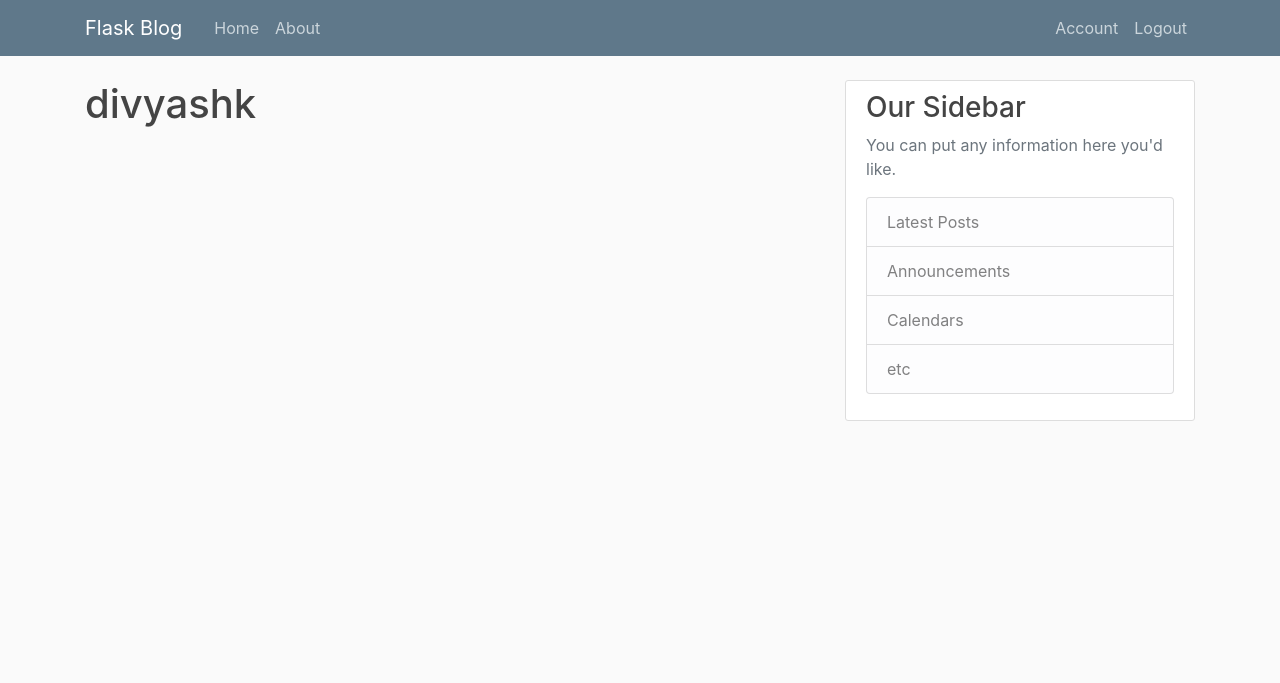
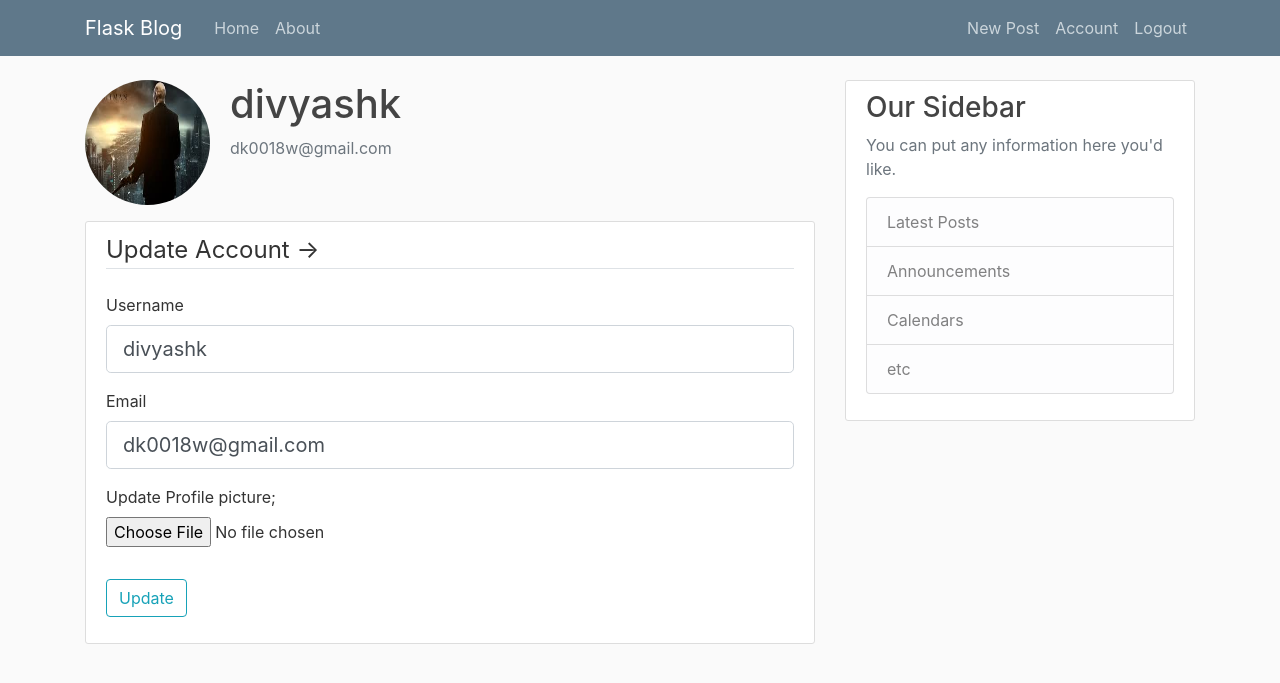
Before and after one commit to divyashk/Flask-Blogsite, a Flask app: page /account in a window 1280 px wide. Shown: the top 683 px of the page. Run offline with Flask 2, Linux system fonts and the light colour scheme; a user stored in the database is signed in; some libraries are stand-ins or nearby versions.

Commit message:
*added user profile picture *added user info update feature *added posting,updating and deleting posts

```diff
--- a/blogsite/flaskblog/forms.py
+++ b/blogsite/flaskblog/forms.py
@@ -1,7 +1,10 @@
 from flask_wtf import FlaskForm
-from wtforms import StringField,BooleanField, PasswordField, SubmitField
+from flask_login import current_user
+from wtforms import StringField,BooleanField, PasswordField, SubmitField, TextAreaField;
 from wtforms.validators import DataRequired, Email, EqualTo, Length, ValidationError
 from flaskblog.models import User;
+from flask_wtf.file import FileField, FileAllowed;
+
 
 class RegistrationForm( FlaskForm ):
     username = StringField('Username', validators = [DataRequired(), Length(min = 2, max = 20)]);
@@ -32,3 +35,28 @@ class LoginForm( FlaskForm ):
 
     remember = BooleanField('Remember me');
     submit = SubmitField('Login');
+
+class UpdateAccountForm( FlaskForm ):
+    username = StringField('Username', validators = [DataRequired(), Length(min = 2, max = 20)]);
+
+    email = StringField('Email', validators = [DataRequired(), Email()]);
+    picture =  FileField("Update Profile picture", validators=[FileAllowed(['jpg','png'])]);
+    submit = SubmitField('Update');
+
+    def validate_username(self, username):
+        if username.data != current_user.username:
+            user = User.query.filter_by(username = username.data).first();
+            if user:
+                raise ValidationError("User name already taken. Please try again!");
+
+    def validate_email(self, email):
+        if email.data != current_user.email:
+            email = User.query.filter_by(email = email.data).first();
+            if email:
+                raise ValidationError("Email already taken. Please try again!");
+
+class PostForm(FlaskForm):
+    title = StringField("Title", validators=[DataRequired()]);
+    content = TextAreaField("Content", validators=[DataRequired()]);
+
+    submit = SubmitField("Post")
--- a/blogsite/flaskblog/routes.py
+++ b/blogsite/flaskblog/routes.py
@@ -1,31 +1,20 @@
-from flask import render_template, request;
-from flask import url_for;
-from flask import flash, redirect;
+import os
+import secrets
+from PIL import Image
+from flask import render_template, url_for, flash, redirect, request, abort
+from flaskblog import app, db, bcrypt
+from flaskblog.forms import RegistrationForm, LoginForm, UpdateAccountForm, PostForm
 from flaskblog.models import User, Post
-from flaskblog import app, db, bcrypt;
-from flask_login import login_user, logout_user,current_user, login_required;
-
-from flaskblog.forms import RegistrationForm, LoginForm
+from flask_login import login_user, current_user, logout_user, login_required
 
 
-posts=[
-    {
-        'author':"User 1",
-        'title':"Blog Post 1",
-        'content':"First post Content",
-        'date_posted':"April 20, 2020"
-    },
-    {
-        'author':"User 2",
-        'title':"Blog Post 2",
-        'content':"Second Post content",
-        'date_posted':"April 21,2020"
-    }
-]
+
 
 
 @app.route("/")
+@app.route("/home")
 def home():
+    posts=Post.query.all();
     return render_template('home.html', title = "Home" ,posts = posts);
 
 @app.route("/about")
@@ -71,8 +60,86 @@ def logout():
     logout_user();
     return redirect(url_for("login"));
 
+def save_picture(form_picture):
+    random_hex = secrets.token_hex(8);
+    _, f_ext = os.path.splitext(form_picture.filename);
+    picture_fn = random_hex + f_ext
+    picture_path = os.path.join(app.root_path, 'static/profile-pic', picture_fn)
+    output_size = (200,200);
+    i = Image.open(form_picture);
+    i.thumbnail(output_size);
+    i.save(picture_path);
+    return picture_fn
 
-@app.route("/account")
+
+@app.route("/account",methods=['GET','POST'])
 @login_required
 def account():
-    return render_template('account.html', title="User Account");
+    form = UpdateAccountForm();
+    if form.validate_on_submit():
+        if form.picture.data:
+            picture_file = save_picture(form.picture.data);
+            current_user.image_file = picture_file;
+        current_user.username = form.username.data;
+        current_user.email = form.email.data;
+        db.session.commit();
+        flash("Your account has been updated!", "success");
+        return redirect(url_for("account"));
+    elif request.method == "GET":
+        form.username.data = current_user.username;
+        form.email.data = current_user.email;
+    image_file = url_for("static", filename = "profile-pic/" + current_user.image_file)
+
+    return render_template('account.html', title="User Account", image_file = image_file, form = form);
+
+
+@app.route("/post/new", methods=["GET","POST"])
+@login_required
+def new_post():
+    form = PostForm()
+
+    if form.validate_on_submit():
+        post = Post(title = form.title.data, content = form.content.data, author=current_user )
+        db.session.add(post);
+        db.session.commit();
+        flash("Your post has been created!","success")
+        return redirect(url_for('home'));
+    return render_template('create_post.html', title = "New post", form= form, legend="New Post");
+
+@app.route("/post/<int:post_id>")
+def post(post_id):
+    post = Post.query.get_or_404(post_id)
+    return render_template('post.html', title=post.title, post=post);
+
+@app.route("/post/<int:post_id>/update", methods=["GET","POST"])
+@login_required
+def update_post(post_id):
+
+    post = Post.query.get_or_404(post_id)
+    if post.author != current_user:
+        abort(403);
+    form = PostForm();
+    if form.validate_on_submit():
+        post.title = form.title.data
+        post.content = form.content.data
+        db.session.commit();
+        flash("Your post has been updated","success");
+        return redirect(url_for("post",post_id = post.id));
+    elif request.method == "GET":
+        form.title.data = post.title
+        form.content.data = post.content
+    form.title.data =post.title
+    form.content.data = post.content
+    return render_template('create_post.html', title="update-post", form=form, legend="Update Post");
+
+
+@app.route("/post/<int:post_id>/delete", methods=["POST"])
+@login_required
+def delete_post(post_id):
+    post = Post.query.get_or_404(post_id);
+    if post.author != current_user:
+        abort(404);
+    db.session.delete(post);
+    db.session.commit();
+    flash('Your post has been deleted!', "success")
+    return redirect(url_for("home"))
--- a/blogsite/flaskblog/templates/account.html
+++ b/blogsite/flaskblog/templates/account.html
@@ -1,4 +1,70 @@
 {%extends "layout.html"%}
 {% block content %}
-    <h1>{{current_user.username}}</h1>
+
+    <div class="media">
+      <img class="rounded-circle account-img" src="{{ image_file }}">
+      <div class="media-body">
+        <h2 class="account-heading">{{current_user.username}}</h2>
+        <p class="text-secondary">{{current_user.email}}</p>
+      </div>
+    </div>
+    <div class = "content-section">
+        <form action="" method="POST", enctype="multipart/form-data">
+            {{ form.hidden_tag() }}
+            <fieldset class= 'form-group'>
+                <legend class= 'border-bottom mb-4'>
+                    Update Account ->
+                </legend>
+
+                <div class = 'form-group'>
+                    {{ form.username.label( class = 'form-control-label')}}
+                    {% if form.username.errors %}
+                        {{ form.username(class = "form-control form-control-lg is-invalid")}}
+                        <div class = 'invalid-feedback'>
+                            {% for error in form.username.errors%}
+                                <span>
+                                    {{ error }}
+                                </span>
+                            {% endfor %}
+                        </div>
+                    {% else %}
+                        {{ form.username( class = 'form-control form-control-lg')}}
+                    {% endif %}
+
+
+                </div>
+
+                <div class = 'form-group'>
+                    {{ form.email.label( class = 'form-control-label')}}
+
+                    {% if form.email.errors %}
+                        {{ form.email(class = "form-control form-control-lg is-invalid")}}
+                        <div class = 'invalid-feedback'>
+                            {% for error in form.email.errors %}
+                                <span>
+                                    {{ error }}
+                                </span>
+                            {% endfor %}
+                        </div>
+                    {% else %}
+                        {{ form.email( class = 'form-control form-control-lg')}}
+                    {% endif %}
+                </div>
+                <div class = 'form-group'>
+                    {{form.picture.label()}};
+                    {{ form.picture(class = "form-control-file")}}
+                    {% if form.picture.errors %}
+                        {% for error in form.picture.errors %}
+                            <span class= "text-danger">{{ error }}</span></div></br>
+                        {%endfor%}
+                    {%endif%}
+                </div>
+            </fieldset>
+
+            <div class='form-group'>
+               {{ form.submit( class = 'btn btn-outline-info')}}
+            </div>
+         </form>
+    </div>
+
 {%endblock content %}
--- a/blogsite/flaskblog/templates/layout.html
+++ b/blogsite/flaskblog/templates/layout.html
@@ -33,6 +33,7 @@
               <!-- Navbar Right Side -->
               <div class="navbar-nav">
                 {%if current_user.is_authenticated%}
+                <a class="nav-item nav-link" href="{{url_for('new_post')}}">New Post</a>
                 <a class="nav-item nav-link" href="{{url_for('account')}}">Account</a>
                 <a class="nav-item nav-link" href="{{url_for('logout')}}">Logout</a>
                 {%else%}
--- a/blogsite/flaskblog/templates/login.html
+++ b/blogsite/flaskblog/templates/login.html
@@ -72,7 +72,7 @@
 
     <div class = 'boder-top pt-3'>
         <small class= 'text-muted'>
-            Wanna Register?<a class = 'ml-2' href = "{{ url_for('login')}}" >Register</a>
+            Wanna Register?<a class = 'ml-2' href = "{{ url_for('register')}}" >Register</a>
         </small>
     </div>
 {% endblock content %}
```
Also changed, not shown: blogsite/flaskblog/models.py (+15 -21 lines), blogsite/flaskblog/templates/create_post.html (added, +60 -0 lines), blogsite/flaskblog/templates/home.html (+5 -3 lines), blogsite/flaskblog/templates/post.html (added, +49 -0 lines), blogsite/flaskblog/site.db, blogsite/flaskblog/static/profile-pic/117a4cd3db5848fe.jpg (added), blogsite/flaskblog/static/profile-pic/4343c29b8bc48865.png (added), blogsite/flaskblog/static/profile-pic/8e5b4a0e8abf4b06.jpg (added), blogsite/flaskblog/static/profile-pic/bac819ba17a77d44.jpg (added), blogsite/flaskblog/static/profile-pic/c8d461595f46d3fc.jpg (added), blogsite/flaskblog/static/profile-pic/default.jpg (added).
